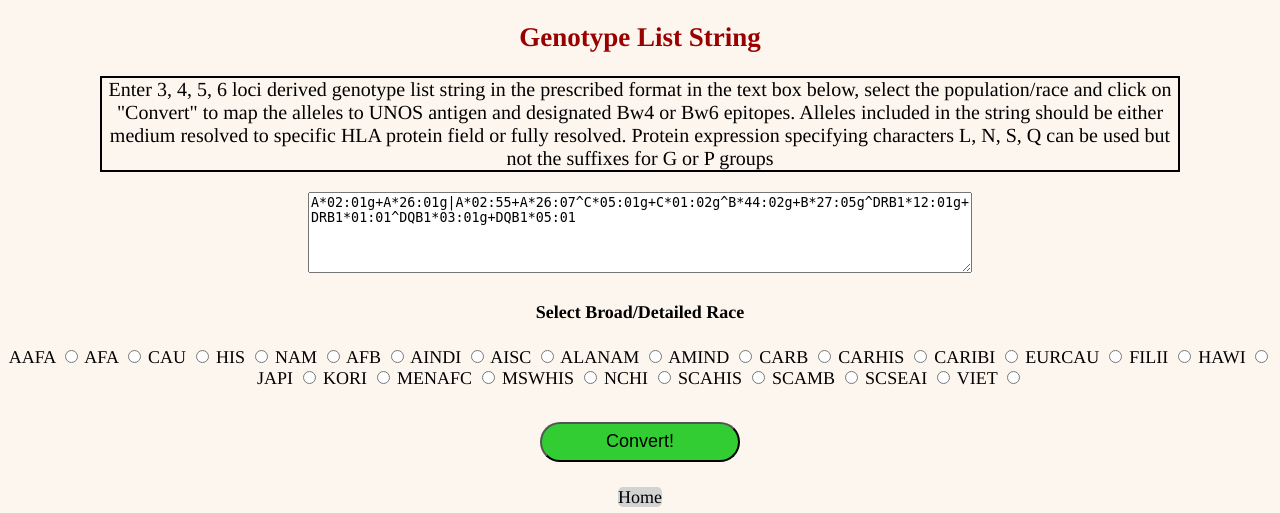
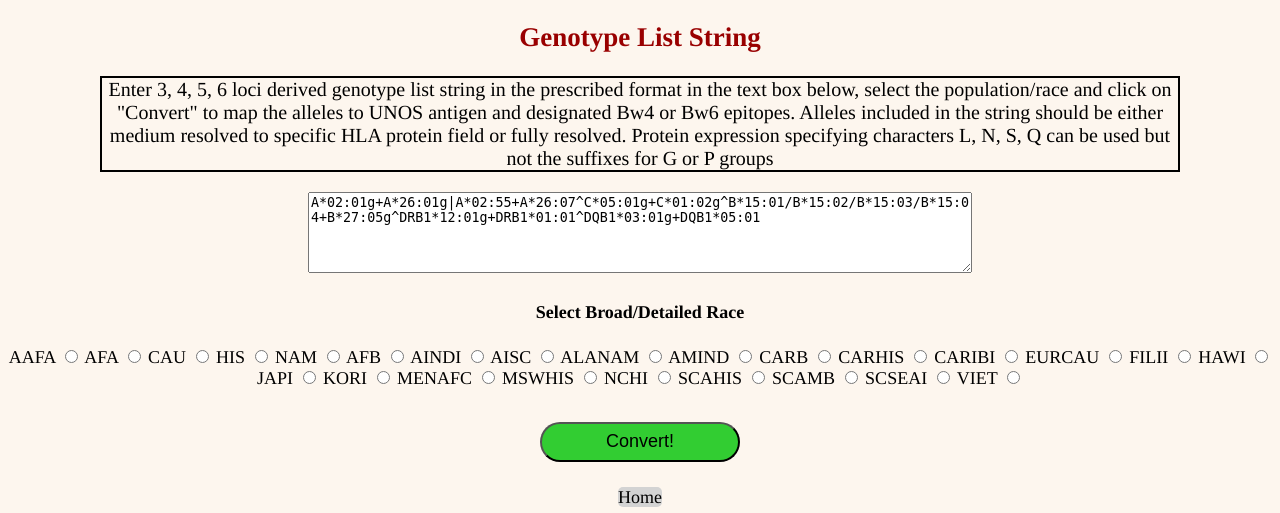
Before and after one commit to lgragert/hla-who-to-unos, a Django app: page /gl_string in a window 1280 px wide. Shown: the top 513 px of the page. Run offline with Django 3.2, Linux system fonts and the light colour scheme.

```diff
--- a/conversion_tool/templates/gl_string.html
+++ b/conversion_tool/templates/gl_string.html
@@ -12,7 +12,7 @@
     <p id="allele_para"> Enter 3, 4, 5, 6 loci derived genotype list string in the prescribed format in the text box below, select the population/race and click on "Convert" to map the alleles  to UNOS antigen and designated Bw4 or Bw6 epitopes. Alleles included in the string should be either medium resolved to specific HLA protein field or fully resolved. Protein expression specifying characters L, N, S, Q can be used but not the  suffixes for G or P groups</p>
 
     <form action="{% url 'convert_3' %}" method="get">
-       <textarea name = "userinput1" rows = "5" cols = "80" >A*02:01g+A*26:01g|A*02:55+A*26:07^C*05:01g+C*01:02g^B*44:02g+B*27:05g^DRB1*12:01g+DRB1*01:01^DQB1*03:01g+DQB1*05:01</textarea>
+       <textarea name = "userinput1" rows = "5" cols = "80" >A*02:01g+A*26:01g|A*02:55+A*26:07^C*05:01g+C*01:02g^B*15:01/B*15:02/B*15:03/B*15:04+B*27:05g^DRB1*12:01g+DRB1*01:01^DQB1*03:01g+DQB1*05:01</textarea>
         <br />
 
     <h4> Select Broad/Detailed Race </h4>
```
